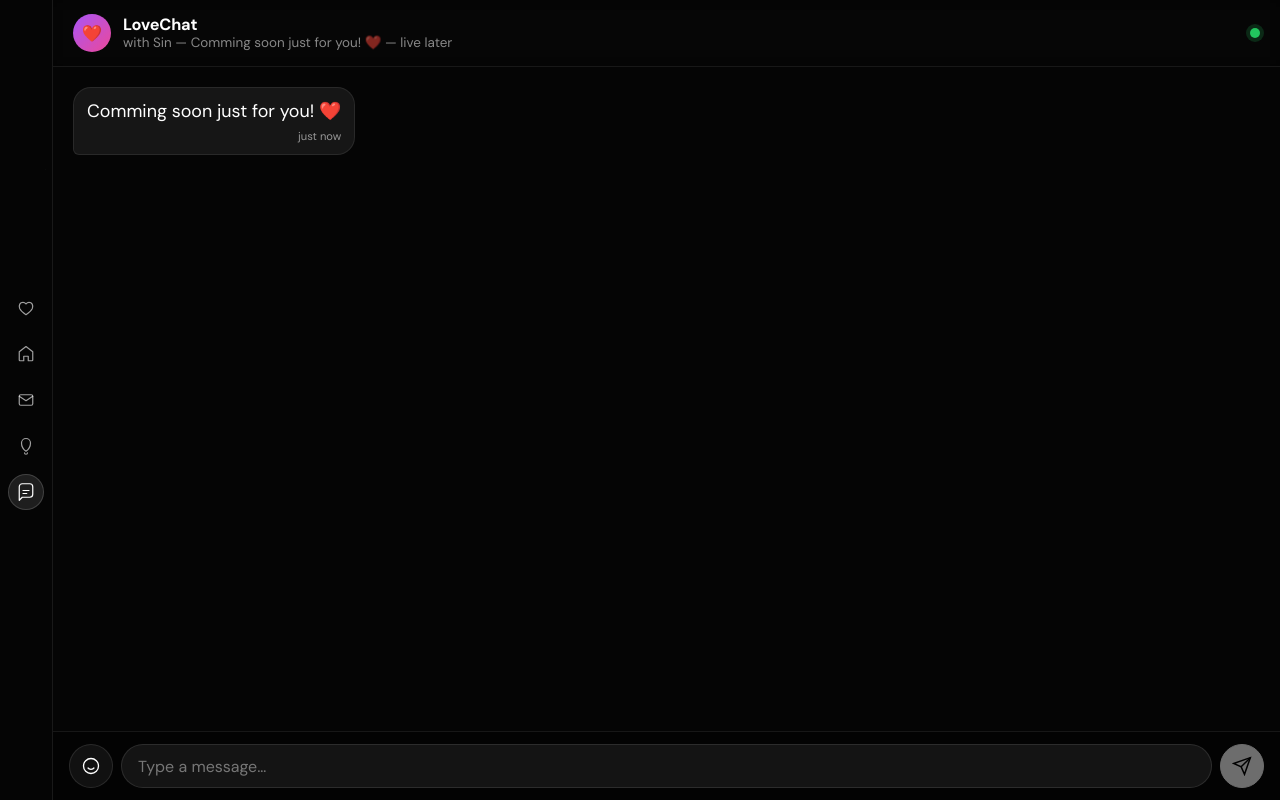
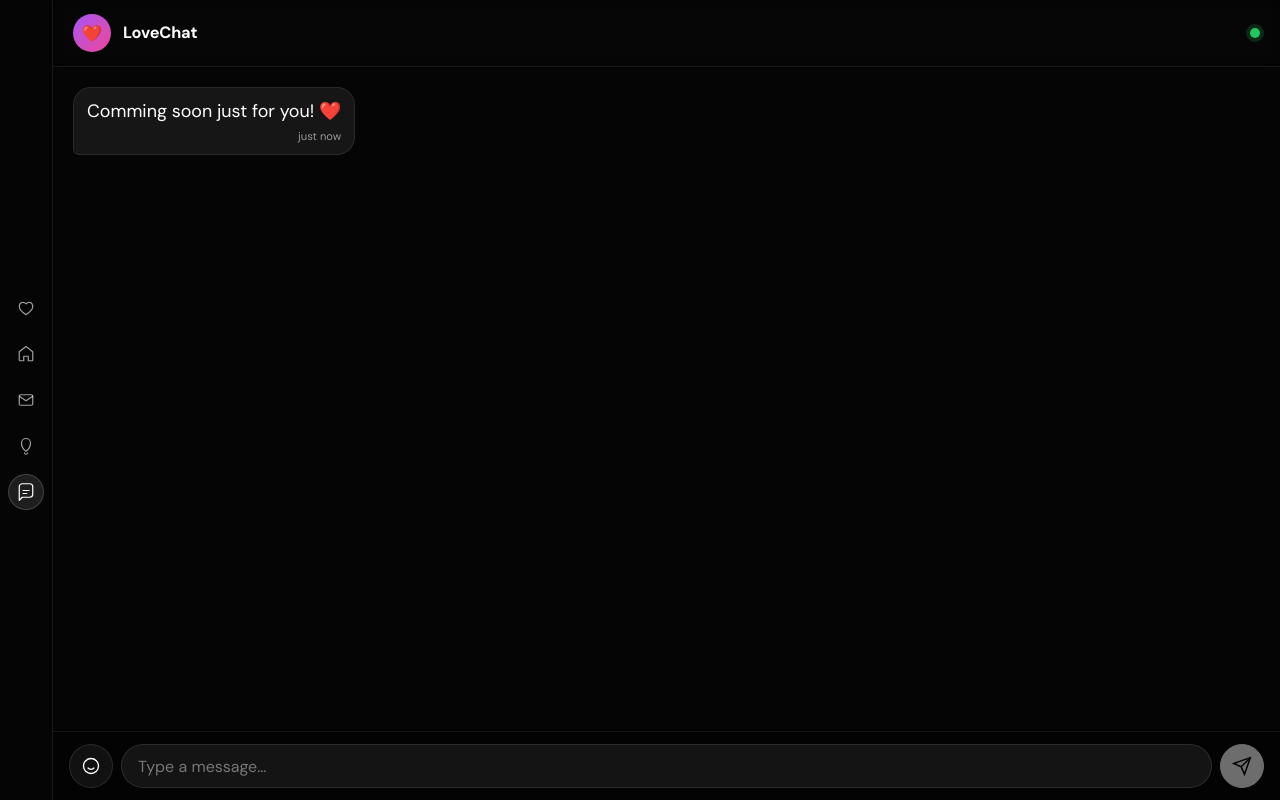
Before and after one commit to VoidX3D/ImSorry, a React (Vite) app: page /chat in a window 1280 px wide. Built offline with nearby package versions, Linux system fonts and the light colour scheme; a web font is replaced by a local one.

Commit message:
fix: remove LoveChat subtitle line

```diff
--- a/src/pages/Chat.jsx
+++ b/src/pages/Chat.jsx
@@ -48,7 +48,7 @@
           <div className="chat-header-avatar">❤️</div>
           <div className="chat-header-info">
             <strong>LoveChat</strong>
-            <span>with Sin — Comming soon just for you! ❤️ — live later</span>
+            <span></span>
           </div>
           <span className="chat-header-dot" aria-hidden />
         </header>
```
